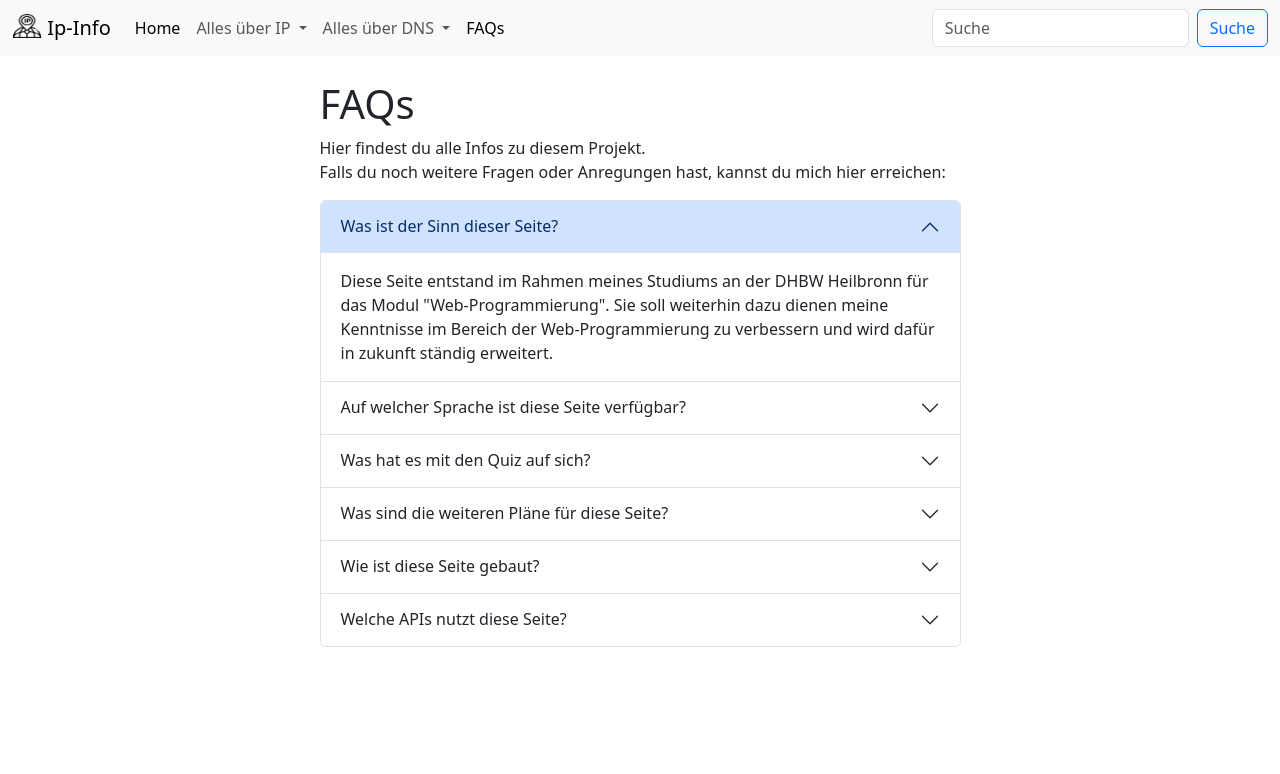
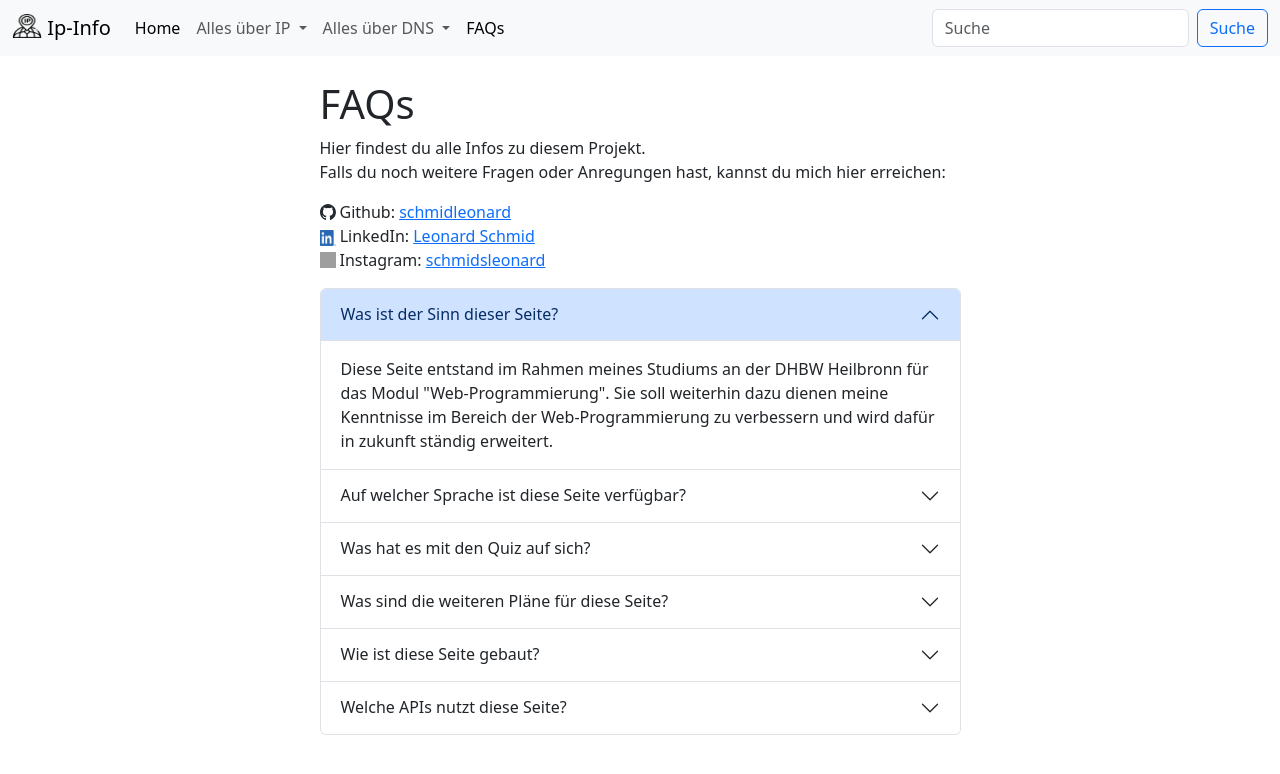
Before and after one commit to schmidleonard/ip-info, a plain HTML site: page html/faq.html in a window 1280 px wide. Drawn offline with nearby package versions, Linux system fonts and the light colour scheme; grey boxes are pictures that could not be loaded.

Commit message:
updated FAQs

```diff
--- a/html/faq.html
+++ b/html/faq.html
@@ -103,6 +103,15 @@
                 <p>Hier findest du alle Infos zu diesem Projekt.
                     <br>Falls du noch weitere Fragen oder Anregungen hast, kannst du mich hier erreichen:
                 </p>
+                <ul class="list-unstyled">
+                    <li><svg width="20" height="20">
+                        <image href="/source/img/github-mark.svg" width="16" height="16" />
+                      </svg>Github: <a href="https://github.com/schmidleonard">schmidleonard</a></li>
+                      <li><img width="16" height="16" src="/source/img/LI-In-Bug.png" alt="LinkedIn Logo"> LinkedIn: <a href="https://www.linkedin.com/in/leonard-schmid-62558a166/">Leonard Schmid</a></li>
+                      <li><svg width="20" height="20">
+                        <image href="/source/img/Instagram_Glyph_Gradient.svg" width="16" height="16" />
+                      </svg>Instagram: <a href="https://www.instagram.com/schmidsleonard/">schmidsleonard</a></li>
+                </ul>
                 <div class="accordion" id="accordionFAQ">
                     <div class="accordion-item">
                         <h2 class="accordion-header">
```
Also changed, not shown: source/img/LI-In-Bug.png (added), source/img/github-mark.svg (added), 1 other file.
